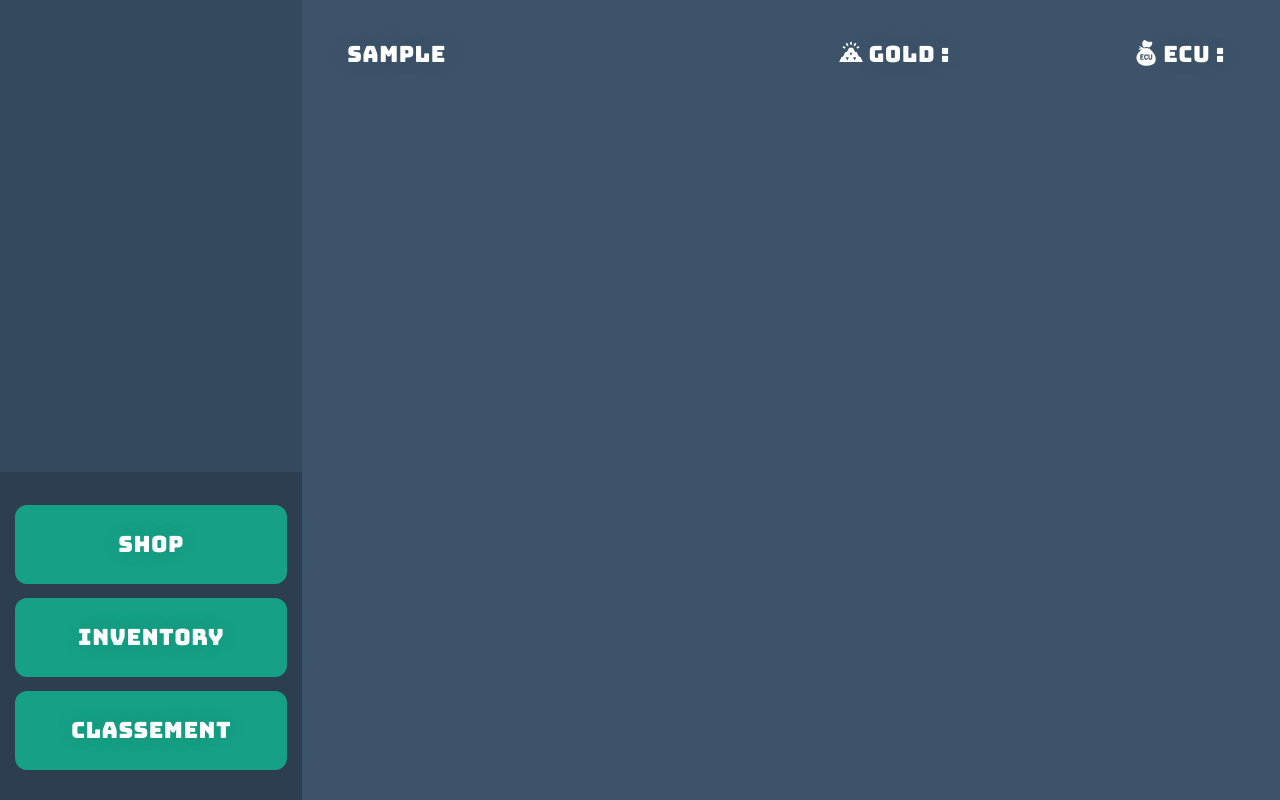
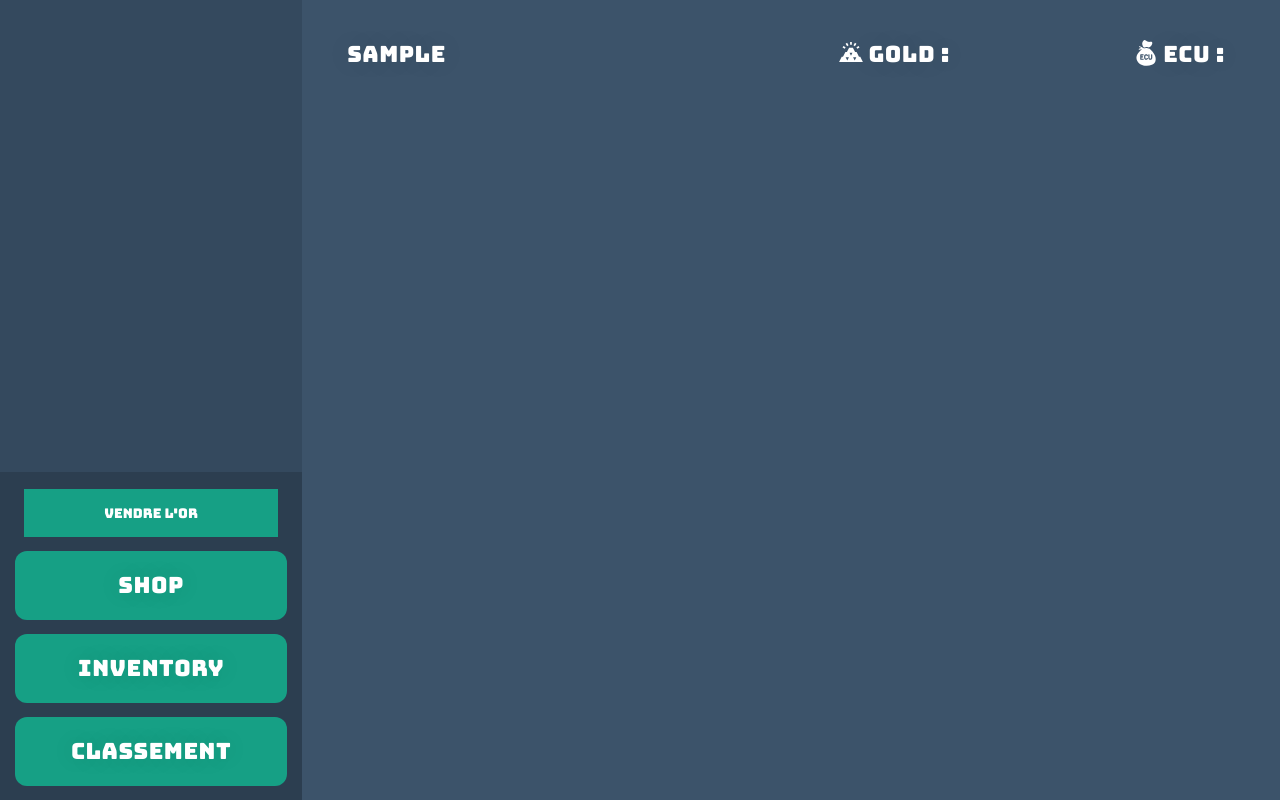
Before and after one commit to Dev1-2017-2018/colony24, a PHP site: template views/front/game.php in a window 1280 px wide. Run offline with PHP 8.4, Linux system fonts and the light colour scheme; the template is opened without the code that fills it, so the values that code supplies are empty; the visitor is signed in with stand-in values (Sample User, id 1); some libraries are stand-ins or nearby versions.

Commit message:
resolve conflict

```diff
--- a/app.php
+++ b/app.php
@@ -8,7 +8,6 @@ define("DB_HOST", "localhost");
 define("DB_USER", "root");
 define("DB_PASSWORD", "");
 define("DB_DBNAME", "colony24"); // A DEFINIR
-// define("DB_DBNAME", "colony24;port=8889"); // A DEFINIR
 
 require __DIR__ . '/library/helpers.php';
 require __DIR__ . '/model/add_user_model.php';
--- a/views/front/game.php
+++ b/views/front/game.php
@@ -1,6 +1,5 @@
 <!-- Affichage de Main Harbor -->
 <?php ob_start() ;?>
-
 <!-- POP UP -->
 <section id="popUp" style="display: none;">
   <!-- special -->
@@ -58,6 +57,7 @@
         <ul id="listText"></ul>
     </div>
     <div class="aside buttons">
+    <button class="change">Vendre l'or</button>
         <div id="shop">
             <p class="button" id="button-shop">Shop</p>
         </div>
@@ -118,7 +118,6 @@
                 <p id="ecu"></p>
             </div>
         </div>
-
     </div>
 
     <!-- MAIN -->
--- a/web/css/global.css
+++ b/web/css/global.css
@@ -232,6 +232,17 @@ div.player-info div
   letter-spacing: .025em;
 }
 
+.change {
+  background-color: #16a085;
+  color : #FFFFFF;
+  padding: 15px 80px;
+  border: none;
+
+}
+
+.change:active {
+  background-color: yellow;
+}
 
 /*MAIN*/
 div.main
--- a/web/js/bundle.js
+++ b/web/js/bundle.js
@@ -325,6 +325,12 @@
 
 	        this.renderWallet();
 	        console.log('[[WALLET]] goldValue is ' + this.goldValue + ' \n[[WALLET]] gold is ' + this.gold + ' \n[[WALLET]] ecu is ' + this.ecu + ' \n');
+	        $('.buttons').on('click', '.change', { that: this }, function (e) {
+	            var that = e.data.that;
+	            that.convertGoldEcu(that.gold);
+	            that.renderWallet();
+	            that.parent.saveDataJson(that.parent);
+	        });
 	    }
 
 	    //Gold convert to Ecu
@@ -333,13 +339,13 @@
 	    _createClass(Wallet, [{
 	        key: 'convertGoldEcu',
 	        value: function convertGoldEcu(goldChange) {
-	            console.log('[[WALLET convertGoldToEcu()]] In Wallet > ' + this.ecu + ' ecu & ' + this.gold + ' gold & ' + this.goldValue + ' goldValue\n');
 	            if (this.gold >= goldChange) {
-	                console.log('[[WALLET convertGoldToEcu()]] You convert ' + goldChange + ' gold to ecu with a ' + this.goldValue + ' Value Gold \n');
 	                this.gold -= goldChange;
 	                this.ecu += goldChange * this.goldValue;
 	                console.log('[[WALLET convertGoldToEcu()]] You have now ' + this.ecu + ' ecu and ' + this.gold + ' gold\n');
-	            } else console.log('[[WALLET convertGoldToEcu()]] you are missing ' + (goldChange - this.gold) + ' to complete this transaction\n');
+	            } else {
+	                console.log('[[WALLET convertGoldToEcu()]] you are missing ' + (goldChange - this.gold) + ' to complete this transaction\n');
+	            }
 	        }
 
 	        // actualise l'affichage des golds et écus dans le DOM
```
Also changed, not shown: databases/map.png, 2 other files.
